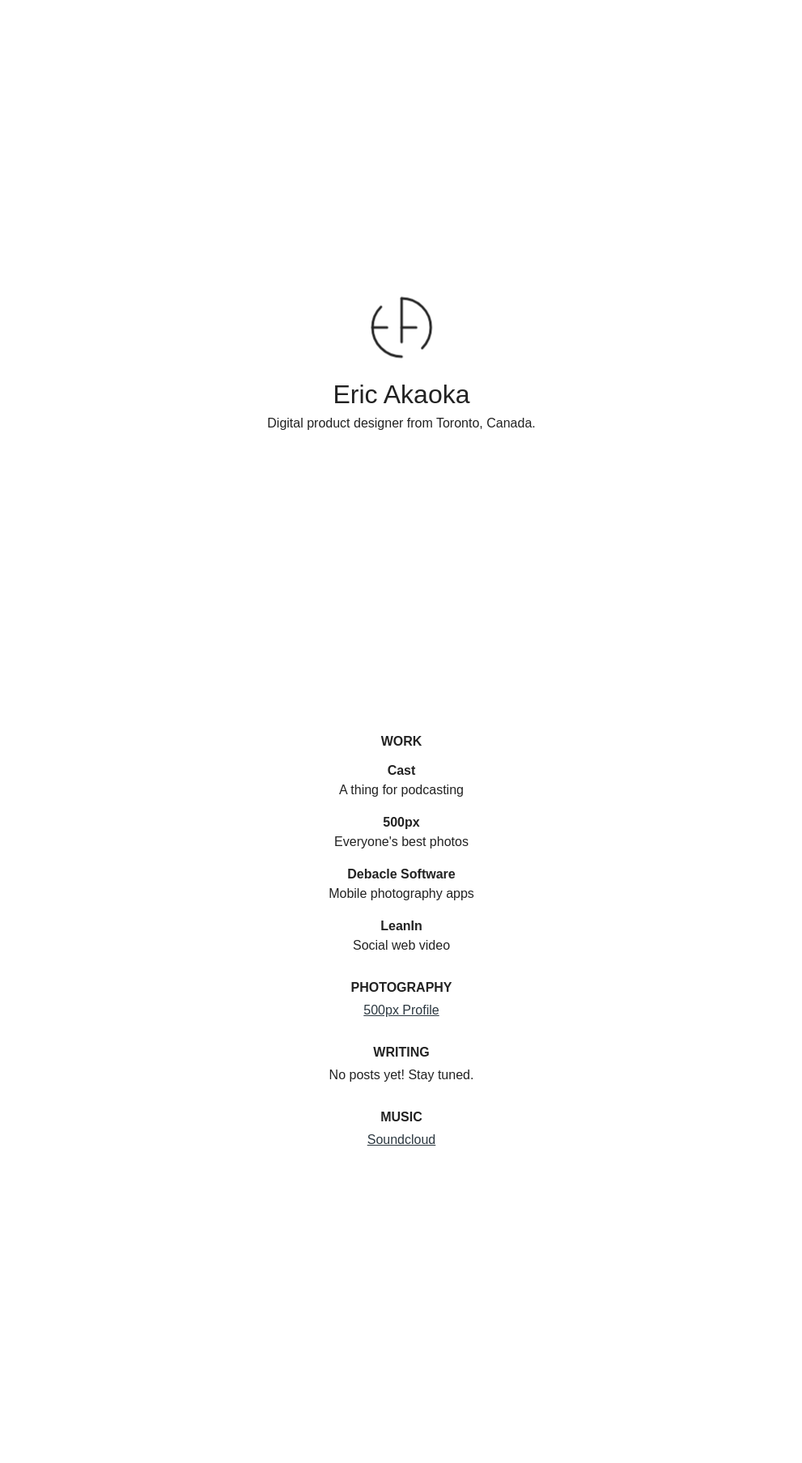
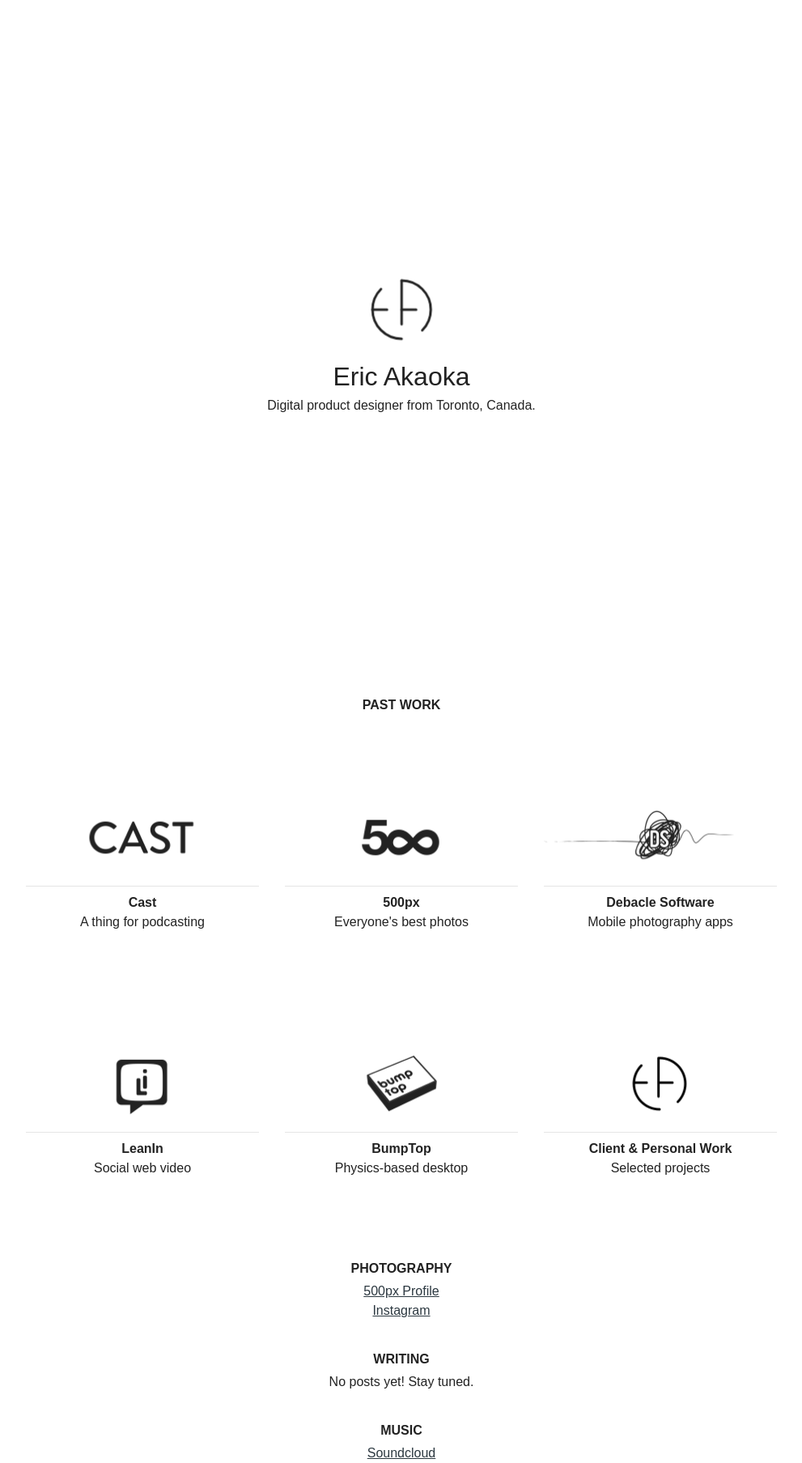
Before and after one commit to AkaokA/ea2015, a Jekyll site: the page built from index.html, in a window 1280 px wide. Shown: the whole page at 81% size, without its empty margins (144-1135 px from the left). Built offline with Jekyll 4.4.1, drawn with Linux system fonts in a browser that asks for light colours; nearby versions of some CDN libraries; before the commit the page ends 1420 px from its top, so only the background shows below that.

Commit message:
Added images for portfolio list.

```diff
--- a/_includes/head.html
+++ b/_includes/head.html
@@ -11,6 +11,7 @@
 	<script>try{Typekit.load({ async: false });}catch(e){}</script>
 
 	<script src="//code.jquery.com/jquery-1.11.3.min.js"></script>
+	<script src="{{ "/scripts/ea.js" | prepend: site.baseurl }}"></script>
 
   <link rel="stylesheet" href="{{ "/css/main.css" | prepend: site.baseurl }}">
   <link rel="canonical" href="{{ page.url | replace:'index.html','' | prepend: site.baseurl | prepend: site.url }}">
--- a/css/main.scss
+++ b/css/main.scss
@@ -121,13 +121,12 @@ a {
 
 li {
 	list-style: none;
-	margin: 16px 0;
 }
 
 .content-wrapper {
 	margin: 0 auto;
 	max-width: 960px;
-	padding: 0 32px;
+	padding: 0;
 }
 
 section {
@@ -140,17 +139,12 @@ header {
 	position: relative;
 	text-align: center;
 	padding: 32px 0;
-	height: 100%;
+	height: 95%;
 
-	-webkit-animation: shrink-header 2s $ease-cubic 1;
-	animation: shrink-header 2s $ease-cubic 1;
-	-webkit-animation-fill-mode: forwards;
-	animation-fill-mode: forwards;
-	-webkit-animation-delay: 4s;
-	animation-delay: 4s;
+	-webkit-transition: all 1s $ease-cubic;
 
 	&.shorter {
-		height: 280px;
+		height: 320px;
 	}
 
 	.header-content {
@@ -240,10 +234,53 @@ header {
 
 // !———— Content ————
 
-.content {
+.homepage.content {
 	text-align: center;
+}
 
-	.content-wrapper {
+.section-work {
+	font-size: 0;
 
+	ul {
+		margin-top: 32px;
+
+		li {
+			position: relative;
+			display: inline-block;
+			font-size: 16px;
+			margin: 56px 16px;
+			padding: 8px 0;
+			width: 288px;
+			text-align: center;
+
+			.tile-image {
+				width: 100%;
+				height: 120px;
+// 				background-color: #eee;
+				border-bottom: 1px solid rgba(0,0,0,0.1);
+				margin-bottom: 8px;
+				background-size: contain;
+				background-repeat: no-repeat;
+			}
+			&#cast .tile-image {
+				background-image: url(/images/cast.png);
+			}
+			&#fivehundredpx .tile-image {
+				background-image: url(/images/500px.png);
+			}
+			&#debacle .tile-image {
+				background-image: url(/images/debacle.png);
+			}
+			&#leanin .tile-image {
+				background-image: url(/images/leanin.png);
+			}
+			&#bumptop .tile-image {
+				background-image: url(/images/bumptop.png);
+			}
+			&#other .tile-image {
+				background-image: url(/images/other.png);
+			}
+
+		}
 	}
 }
--- a/index.html
+++ b/index.html
@@ -2,49 +2,56 @@
 layout: default
 class: homepage
 ---
-<section class="section-work">
-	<h2>Work</h2>
+<section class="section-work group">
+	<h2>Past Work</h2>
 	<ul class="work">
 
-	  <li>
+	  <li id="cast">
+	  	<div class="tile-image"></div>
 	  	<h3>Cast</h3>
 	  	<p>A thing for podcasting</p>
 	  </li>
 
-	  <li>
+	  <li id="fivehundredpx">
+	  	<div class="tile-image"></div>
 	  	<h3>500px</h3>
 	  	<p>Everyone's best photos</p>
 	  </li>
 
-	  <li>
+	  <li id="debacle">
+	  	<div class="tile-image"></div>
 	  	<h3>Debacle Software</h3>
 	  	<p>Mobile photography apps</p>
 	  </li>
 
-	  <li>
+	  <li id="leanin">
+	  	<div class="tile-image"></div>
 	  	<h3>LeanIn</h3>
 	  	<p>Social web video</p>
 	  </li>
 
-	  <li>
-	  	<h3></h3>
-	  	<p></p>
+	  <li id="bumptop">
+	  	<div class="tile-image"></div>
+	  	<h3>BumpTop</h3>
+	  	<p>Physics-based desktop</p>
 	  </li>
 
-	  <li>
-	  	<h3></h3>
-	  	<p></p>
+	  <li id="other">
+	  	<div class="tile-image"></div>
+	  	<h3>Client & Personal Work</h3>
+	  	<p>Selected projects</p>
 	  </li>
 
 	</ul>
 </section>
 
-<section class="section-photography">
-<h2>Photography</h2>
-<p><a href="http://500px.com/akaoka">500px Profile</a></p>
+<section class="section-photography group">
+	<h2>Photography</h2>
+	<p><a href="http://500px.com/akaoka">500px Profile</a></p>
+	<p><a href="http://instagram.com/akaoka">Instagram</a></p>
 </section>
 
-<section class="section-writing">
+<section class="section-writing group">
 	<h2>Writing</h2>
 	<ul class="post-list">
 	  {% for post in site.posts %}
@@ -58,7 +65,7 @@ class: homepage
 	</ul>
 </section>
 
-<section class="section-music">
+<section class="section-music group">
 	<h2>Music</h2>
 	<p><a href="https://soundcloud.com/akaoka">Soundcloud</a></p>
 </section>
--- /dev/null
+++ b/scripts/ea.js
@@ -0,0 +1,7 @@
+$( document ).ready(function() {
+/*
+	$( window ).scroll(function() {
+		$( "header" ).addClass("shorter");
+	});
+*/
+});
```
Also changed, not shown: images/500px.png (added), images/BumpTop.png (added), images/Cast.png (added), images/Debacle.png (added), images/LeanIn.png (added), images/Other.png (added).
